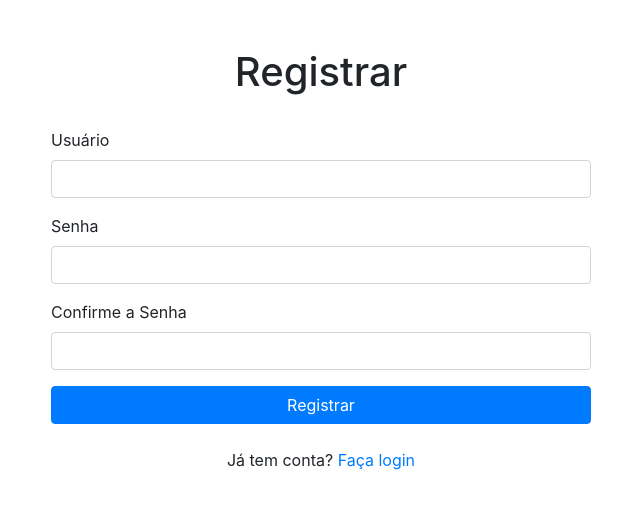
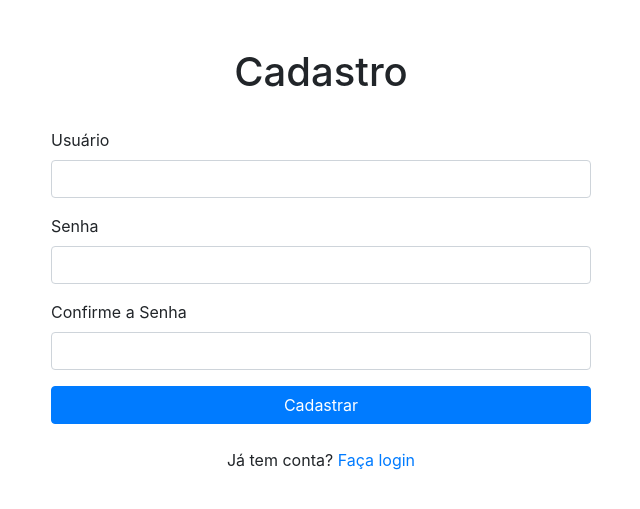
Before and after one commit to Troskaitis/MedicomLibras, a Flask app: page /register in a window 1280 px wide. Shown: the top 509 px of the page, without its empty margins (319-959 px from the left). Run offline with Flask 2, Linux system fonts and the light colour scheme; some libraries are stand-ins or nearby versions.

Commit message:
alteração de nomenclatura

```diff
--- a/my_medical_card/templates/login.html
+++ b/my_medical_card/templates/login.html
@@ -25,7 +25,7 @@
                     <button type="submit" class="btn btn-primary btn-block">Entrar</button>
                 </form>
                 <br>
-                <p class="text-center">Não tem conta? <a href="/register">Registre-se</a></p>
+                <p class="text-center">Não tem conta? <a href="/register">Cadastre-se</a></p>
             </div>
         </div>
     </div>
--- a/my_medical_card/templates/register.html
+++ b/my_medical_card/templates/register.html
@@ -8,7 +8,7 @@
 </head>
 <body>
     <div class="container mt-5">
-        <h1 class="text-center">Registrar</h1>
+        <h1 class="text-center">Cadastro</h1>
         <br>
         <div class="row justify-content-center">
             <div class="col-md-6">
@@ -26,7 +26,7 @@
                         {{ form.confirm_password.label(class="form-label") }}
                         {{ form.confirm_password(class="form-control") }}
                     </div>
-                    <button type="submit" class="btn btn-primary btn-block">Registrar</button>
+                    <button type="submit" class="btn btn-primary btn-block">Cadastrar</button>
                 </form>
                 <br>
                 <p class="text-center">Já tem conta? <a href="/login">Faça login</a></p>
```
